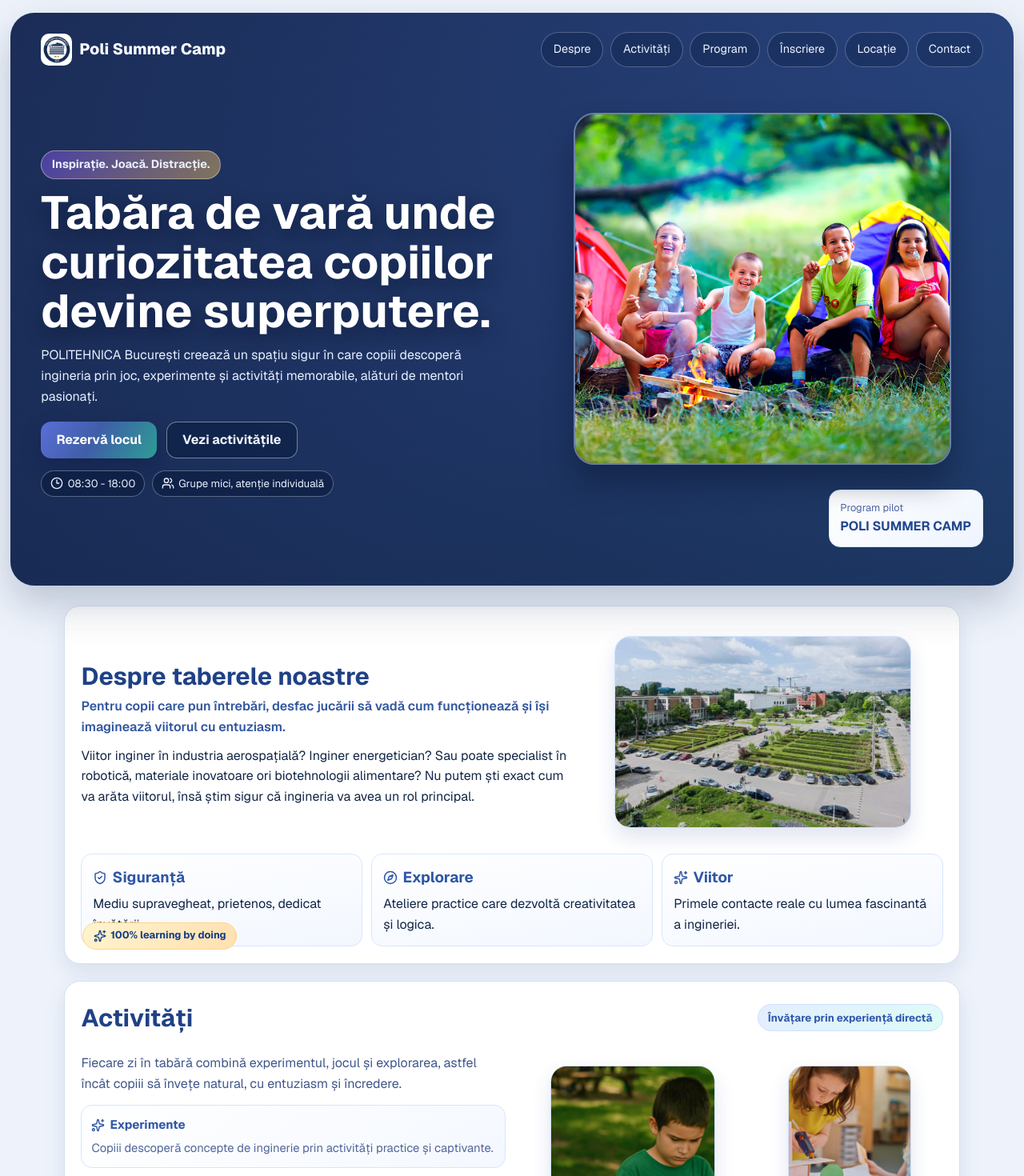
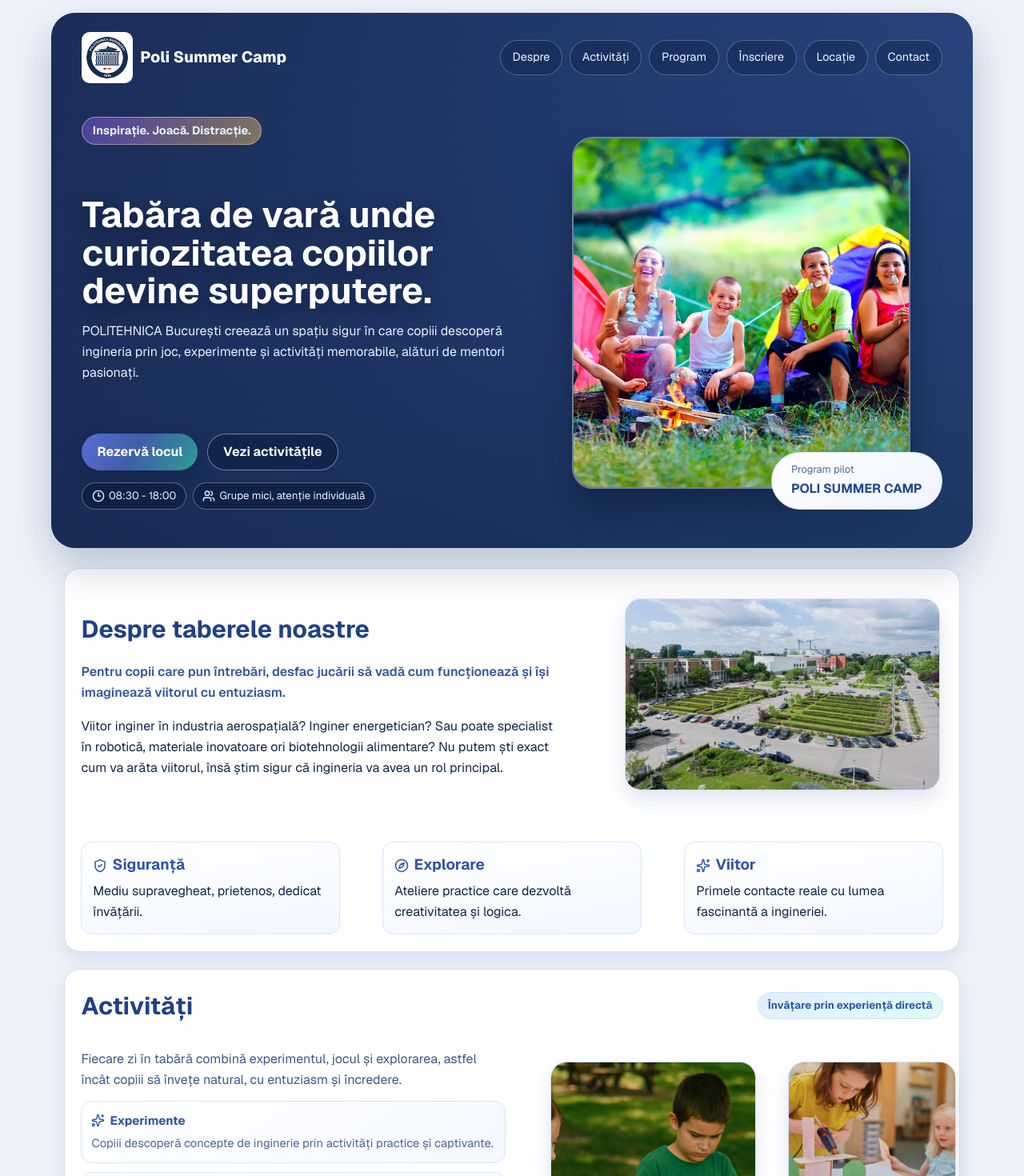
Before and after one commit to PolitehnicaBucuresti/tabere, a Next.js app: page / in a window 1280 px wide. Shown: the top 1470 px of the page at 80% size. Built offline with nearby package versions, Linux system fonts and the light colour scheme.

Commit message:
sectiunea despre noi modificata

```diff
--- a/app/page.tsx
+++ b/app/page.tsx
@@ -61,7 +61,7 @@
         <nav className="topNav">
           <a className="brand" href="#intro">
             <span className="brandLogoWrap">
-              <Image src="/logo.svg" alt="POLI Summer Camp" width={38} height={38} />
+              <Image src="/logo.svg" alt="POLI Summer Camp" width={60} height={60} />
             </span>
             <span>Poli Summer Camp</span>
           </a>
@@ -123,10 +123,10 @@
             <figure className="mediaCard mediaCardGlow">
               <Image src="/despre_noi.jpg" alt="Copii în activități educative la POLI Summer Camp" fill sizes="(max-width: 900px) 100vw, 33vw" />
             </figure>
-            <div className="aboutSticker">
+            {/* <div className="aboutSticker">
               <Sparkles size={16} />
               <span>100% learning by doing</span>
-            </div>
+            </div> */}
             <div className="benefitList">
               <article><h3><ShieldCheck size={18} /> Siguranță</h3><p>Mediu supravegheat, prietenos, dedicat învățării.</p></article>
               <article><h3><Compass size={18} /> Explorare</h3><p>Ateliere practice care dezvoltă creativitatea și logica.</p></article>
--- a/app/site.css
+++ b/app/site.css
@@ -96,7 +96,7 @@
 /* HERO */
 .heroPanel {
   position: relative;
-  width: min(1320px, 98%);
+  width: 90%;
   margin: 1rem auto 1.6rem;
   padding: 1.5rem clamp(1.25rem, 3vw, 2.8rem) 3rem;
   border-radius: 30px;
@@ -141,8 +141,8 @@
   display: inline-flex;
   align-items: center;
   justify-content: center;
-  width: 2.45rem;
-  height: 2.45rem;
+  width: 4rem;
+  height: 4rem;
   border-radius: 10px;
   background: #ffffff;
 }
@@ -211,7 +211,7 @@
 
 .heroCopy h1 {
   color: #fff;
-  font-size: clamp(2rem, 5.3vw, 3.6rem);
+  font-size: clamp(1rem, 5.3vw, 2.8rem);
   line-height: 1.06;
   margin-bottom: 0.8rem;
   text-shadow: 0 8px 24px rgba(7, 16, 39, 0.48);
@@ -220,6 +220,7 @@
 .heroCopy > p {
   color: #e8efff;
   max-width: 54ch;
+  margin-bottom: 4rem;
 }
 
 .heroCtas {
@@ -232,7 +233,7 @@
 .btnPrimary,
 .btnSoft {
   min-height: 46px;
-  border-radius: 13px;
+  border-radius: 100px;
   padding: 0 1.2rem;
   display: inline-flex;
   align-items: center;
@@ -304,9 +305,11 @@
 
 .heroBadgeCard {
   margin-left: auto;
-  width: fit-content;
-  border-radius: 14px;
-  padding: 0.72rem 0.86rem;
+  position: absolute;
+  right: 0;
+  bottom: 0;
+  border-radius: 100px;
+  padding: 0.72rem 1.5rem;
   border: 1px solid #dce7ff;
   background: linear-gradient(145deg, #ffffff 0%, #eef4ff 100%);
 }
@@ -348,7 +351,7 @@
   align-items: center;
   flex-wrap: wrap;
   gap: 0.7rem;
-  margin-bottom: 1.2rem;
+  margin-bottom: 1.8rem;
 }
 
 .sectionCard h2 {
@@ -378,13 +381,17 @@
 .aboutMosaic {
   display: grid;
   grid-template-columns: 1.15fr 0.85fr;
-  gap: 1rem;
+  gap: 3rem;
   position: relative;
   align-items: center;
 }
 
 .aboutText p + p {
-  margin-top: 0.62rem;
+  margin-top: 1rem;
+}
+
+.aboutText h2 {
+  margin-bottom: 1rem;
 }
 
 .leadText {
@@ -400,6 +407,7 @@
   overflow: hidden;
   border: 1px solid #cfe0ff;
   box-shadow: 0 12px 24px rgba(43, 73, 151, 0.14);
+  width: 90%;
 }
 
 .mediaCard::after {
@@ -421,15 +429,18 @@
 
 .benefitList {
   grid-column: 1 / span 2;
-  display: grid;
-  grid-template-columns: repeat(3, minmax(0, 1fr));
-  gap: 0.74rem;
+  display: flex;
+  justify-content: space-between;
+}
+
+.benefitList article {
+  width: 30%;
 }
 
 .aboutSticker {
   position: absolute;
-  left: 0.1rem;
-  bottom: -0.2rem;
+  left: -1rem;
+  bottom: -1.1rem;
   display: inline-flex;
   align-items: center;
   gap: 0.35rem;
```
